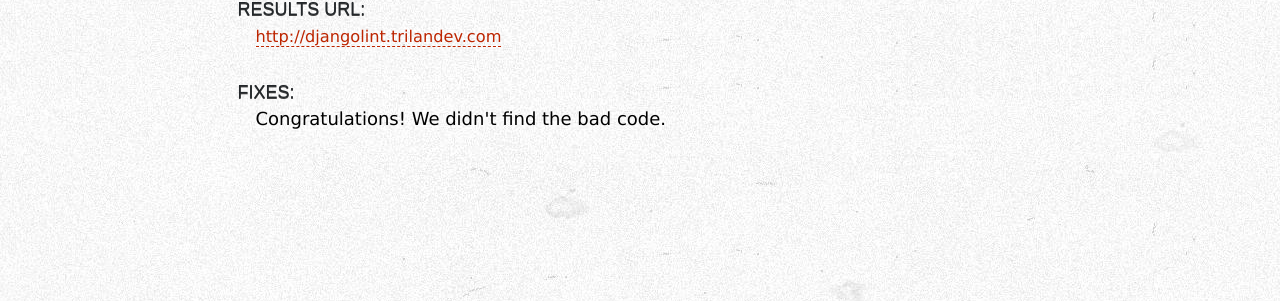
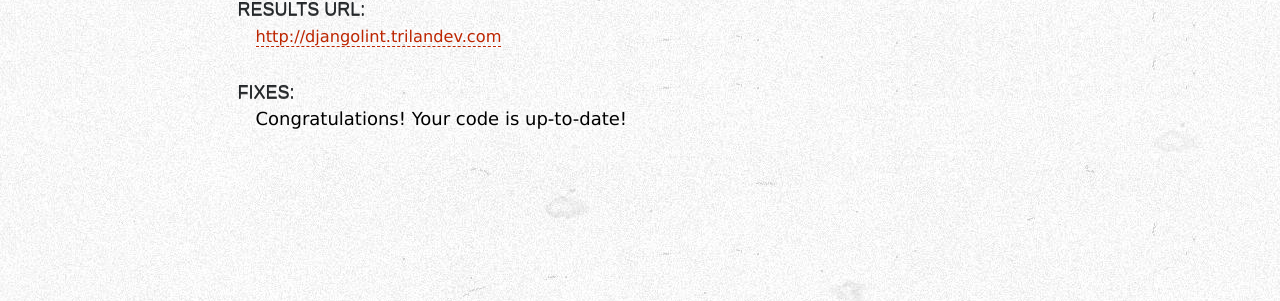
Before and after one commit to yumike/djangolint, a Django app: template project/templates/lint/results.html in a window 1280 px wide. Shown: the part 252-553 px from the top of the page. Run offline with Django 3.2, Linux system fonts and the light colour scheme; the template is opened without the code that fills it, so the values that code supplies are empty; parts of the project's set-up code (start-up, migrations or seed data) failed here and were passed over; some libraries are stand-ins or nearby versions; some web fonts are replaced.

Commit message:
More positive message if code is good

```diff
--- a/project/templates/lint/results.html
+++ b/project/templates/lint/results.html
@@ -17,7 +17,7 @@
     <div class="description {% if forloop.first %}first{% endif %}">{% results_fix fix %}</div>
   {% empty %}
     <div class="description">
-      Congratulations! We didn't find the bad code.
+      Congratulations! Your code is up-to-date!
     </div>
   {% endfor %}
   {% endwith %}
```
